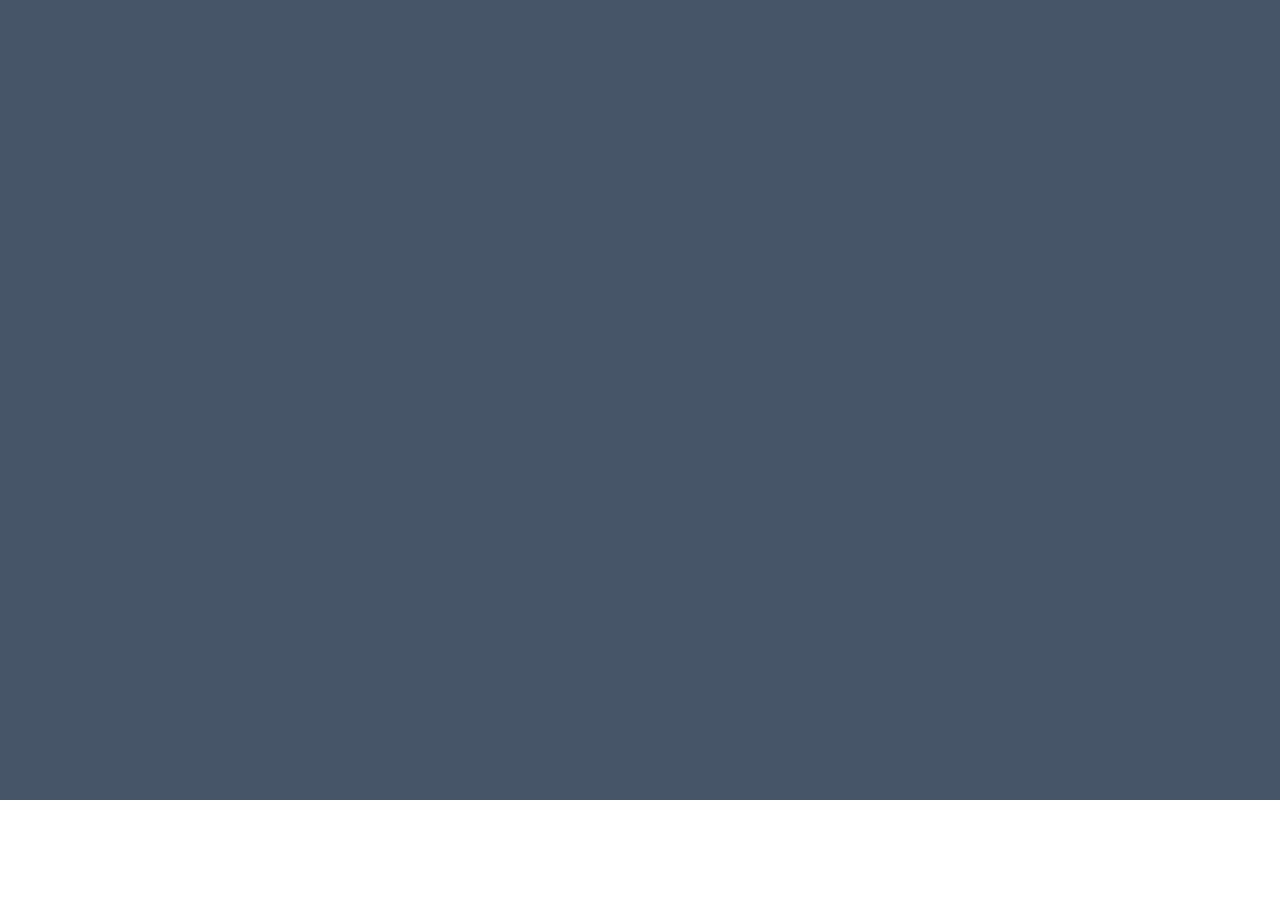
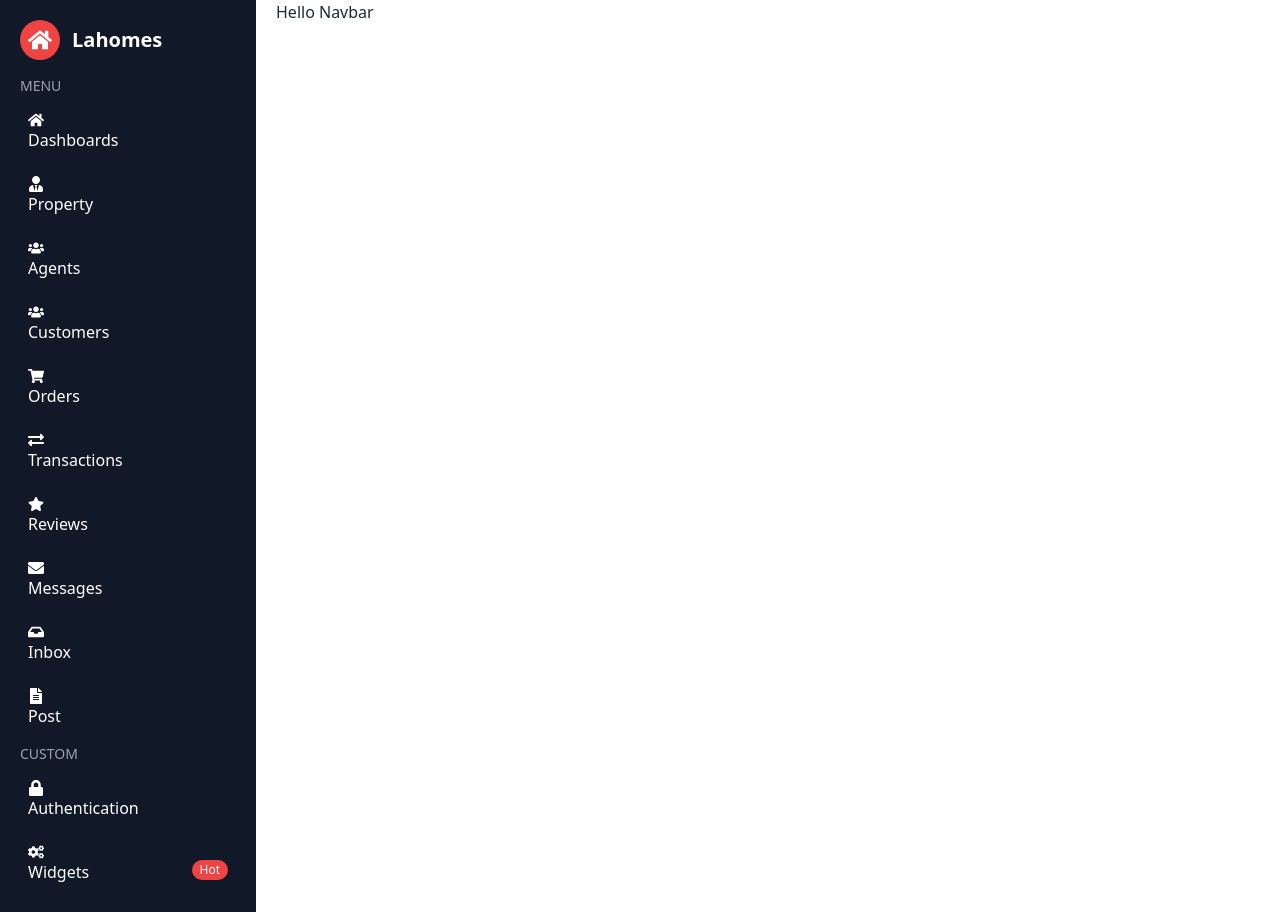
Before and after one commit to imamhossain-bd/Real-Estate-Management, a React (Vite) app in the folder Real-estate-frontend/: page /dashboard in a window 1280 px wide. Before the commit the page ends 800 px from the top, so only its background shows below. Built offline with nearby package versions, Linux system fonts and the light colour scheme.

Commit message:
Update the Dashboard

```diff
--- a/Real-estate-frontend/src/Dashboard/Dashboard.jsx
+++ /dev/null
@@ -1,20 +0,0 @@
-import React from 'react';
-import DashboardSidebar from './DashboardPages/DashboardSidebar';
-
-
-const Dashboard = () => {
-    return (
-        <div>
-            <div className='flex max-w-full max-h-full bg-slate-600'>
-                <div className=''>
-                    <DashboardSidebar></DashboardSidebar>
-                </div>
-                <div>
-
-                </div>
-            </div>
-        </div>
-    );
-};
-
-export default Dashboard;
--- /dev/null
+++ b/Real-estate-frontend/src/Dashboard/DashboardLayout/Layoutdashboard.jsx
@@ -0,0 +1,20 @@
+import React from 'react';
+import DashboardSidebar from '../DashboardPages/SheardDashboard/DashboardSidebar';
+
+import { Outlet } from 'react-router-dom';
+import NavbarDashboard from '../DashboardPages/SheardDashboard/NavbarDashboard';
+
+
+const Layoutdashboard = () => {
+    return (
+        <div className='dashboard-container flex gap-5'>
+                <DashboardSidebar></DashboardSidebar>
+                <div className='dashboard-content'>
+                <NavbarDashboard></NavbarDashboard>
+                <Outlet></Outlet>
+            </div>
+        </div>
+    );
+};
+
+export default Layoutdashboard;
--- /dev/null
+++ b/Real-estate-frontend/src/Dashboard/DashboardPages/DashboardHome/DashboardHome.jsx
@@ -0,0 +1,11 @@
+import React from 'react';
+
+const DashboardHome = () => {
+    return (
+        <div>
+            <h2>Hello Dashboard Home</h2>
+        </div>
+    );
+};
+
+export default DashboardHome;
--- a/Real-estate-frontend/src/Dashboard/DashboardPages/DashboardSidebar.jsx
+++ /dev/null
@@ -1,13 +0,0 @@
-import React from 'react';
-
-const DashboardSidebar = () => {
-    return (
-        <div>
-            <div class="h-screen flex">
-
-            </div>
-        </div>
-    );
-};
-
-export default DashboardSidebar;
--- /dev/null
+++ b/Real-estate-frontend/src/Dashboard/DashboardPages/SheardDashboard/DashboardSidebar.jsx
@@ -0,0 +1,41 @@
+import { useState } from "react";
+import { FaHome, FaUserTie, FaUsers, FaShoppingCart, FaExchangeAlt, FaStar, FaEnvelope, FaInbox, FaFileAlt, FaLock, FaCogs } from "react-icons/fa";
+import { NavLink } from "react-router-dom";
+
+const DashboardSidebar = () => {
+
+    const navLinks = <>
+        <li className="hover:bg-gray-800 p-2 gap-2 rounded-md flex items-center space-x-2 cursor-pointer"> <NavLink to={'/dashboardhome'}><FaHome /> <span>Dashboards</span> </NavLink> </li>
+        <li className="hover:bg-gray-800 p-2 gap-2 rounded-md flex items-center space-x-2 cursor-pointer"> <NavLink to={'/'}><FaUserTie /> <span>Property</span></NavLink> </li>
+        <li className="hover:bg-gray-800 p-2 gap-2 rounded-md flex items-center space-x-2 cursor-pointer"> <NavLink to={'/'}><FaUsers /> <span>Agents</span> </NavLink> </li>
+        <li className="hover:bg-gray-800 p-2 gap-2 rounded-md flex items-center space-x-2 cursor-pointer"> <NavLink to={'/'}><FaUsers /> <span>Customers</span> </NavLink> </li>
+        <li className="hover:bg-gray-800 p-2 gap-2 rounded-md flex items-center space-x-2 cursor-pointer"> <NavLink to={'/'}> <FaShoppingCart /> <span>Orders</span> </NavLink> </li>
+        <li className="hover:bg-gray-800 p-2 gap-2 rounded-md flex items-center space-x-2 cursor-pointer"> <NavLink to={'/'}><span><FaExchangeAlt /></span> <span>Transactions</span> </NavLink> </li>
+        <li className="hover:bg-gray-800 p-2 gap-2 rounded-md flex items-center space-x-2 cursor-pointer"> <NavLink to={'/'}><FaStar /> <span>Reviews</span></NavLink> </li>
+        <li className="hover:bg-gray-800 p-2 gap-2 rounded-md flex items-center space-x-2 cursor-pointer"> <NavLink to={'/'}><FaEnvelope /> <span>Messages</span></NavLink> </li>
+        <li className="hover:bg-gray-800 p-2 gap-2 rounded-md flex items-center space-x-2 cursor-pointer"> <NavLink to={'/'}><FaInbox /> <span>Inbox</span> </NavLink> </li>
+        <li className="hover:bg-gray-800 p-2 gap-2 rounded-md flex items-center space-x-2 cursor-pointer"> <NavLink to={'/'}><FaFileAlt /><span>Post</span> </NavLink> </li>
+        <p className="text-gray-400 mt-4 text-sm">CUSTOM</p>
+        <li className="hover:bg-gray-800 p-2 gap-2 rounded-md flex items-center space-x-2 cursor-pointer"> <NavLink to={'/'}><FaLock /> <span>Authentication</span></NavLink> </li>
+        <li className="p-2 gap-2 rounded-md flex items-center space-x-2 cursor-pointer relative"> <NavLink to={'/'}><FaCogs /> <span>Widgets</span><span className="absolute right-2 bg-red-500 text-xs px-2 py-0.5 rounded-full">Hot</span></NavLink> </li>
+    </>
+
+    return (
+        <div>
+            <div className={`max-h-full bg-gray-900 text-white w-64 p-5 transition-all duration-300`}>
+      <div className="flex items-center space-x-3">
+        <div className="bg-red-500 p-2 rounded-full">
+          <FaHome size={24} />
+        </div>
+        <h1 className="text-xl font-bold">Lahomes</h1>
+      </div>
+      <p className="text-gray-400 mt-4 text-sm">MENU</p>
+      <ul className="mt-2 space-y-2">
+        {navLinks}
+      </ul>
+    </div>
+        </div>
+    );
+};
+
+export default DashboardSidebar;
--- /dev/null
+++ b/Real-estate-frontend/src/Dashboard/DashboardPages/SheardDashboard/NavbarDashboard.jsx
@@ -0,0 +1,11 @@
+import React from 'react';
+
+const NavbarDashboard = () => {
+    return (
+        <div>
+            <h2>Hello Navbar</h2>
+        </div>
+    );
+};
+
+export default NavbarDashboard;
```
Also changed, not shown: Real-estate-frontend/src/Router/Router.jsx (+5 -5 lines), Real-estate-frontend/src/Dashboard/DashboardPages/SheardDashboard/dashimg/logo-light-CSNNgVei.png (added), Real-estate-frontend/src/Layout/DashboardRoot.jsx (deleted).
